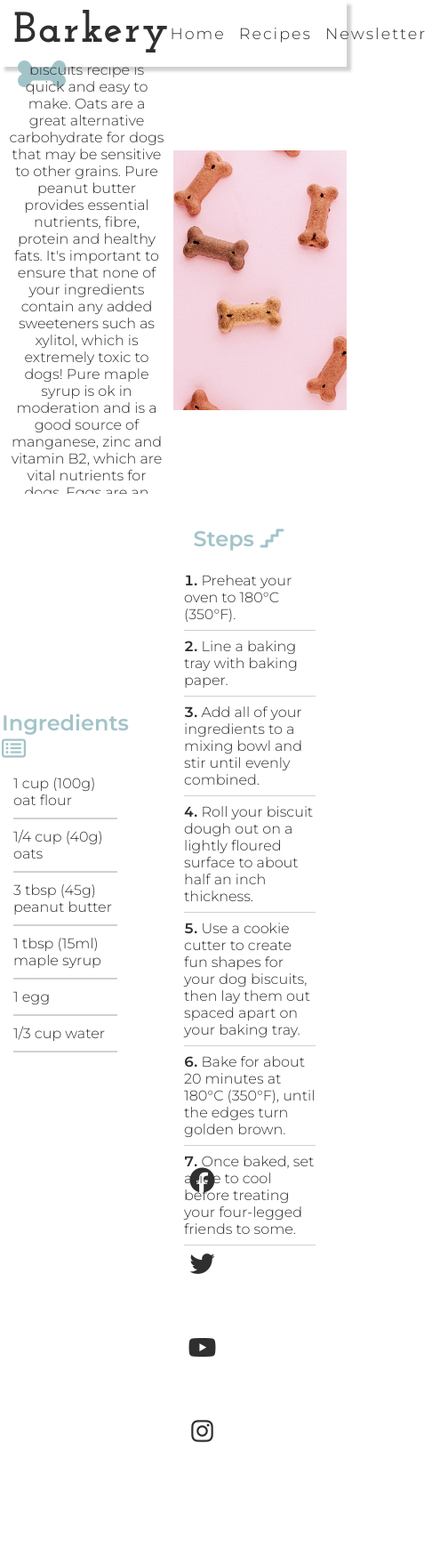
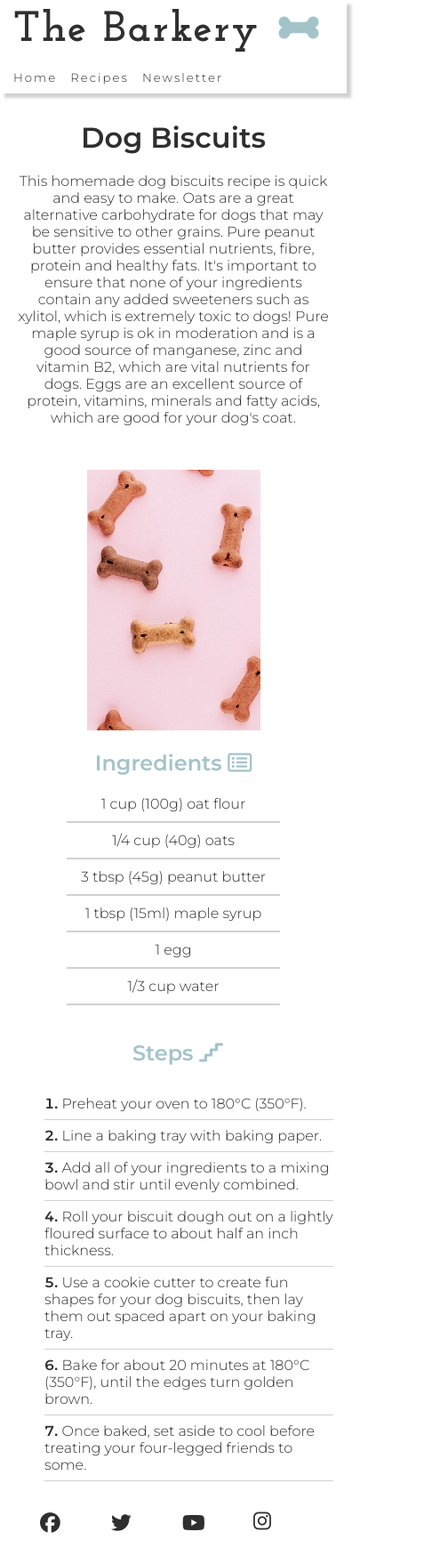
Before and after one commit to cameronk97/the-barkery, a plain HTML site: page dog-biscuits-recipe.html in a window 390 px wide. Shown: the whole page at 89% size, 495 px wide, since content can reach past the window. Before the commit the page ends 1656 px from the top, so only its background shows below. Drawn offline with Linux system fonts and the light colour scheme.

Commit message:
complete media queries

```diff
--- a/assets/css/style.css
+++ b/assets/css/style.css
@@ -216,7 +216,6 @@ header ul {
 
 .recipe-images {
     width: 334.45px;
-    width: 334.45px;
 }
 
   /* footer */
@@ -233,14 +232,15 @@ header ul {
     margin-left: 150px;
   }
 
-  #footer-links a {
+#footer-links a {
     align-self: center;
     color: #2f2f2f;
     font-size: 175%;
     letter-spacing: 85px;
-  }
+ /*   letter-spacing: 130px; */
+}
 
- .social-links {
+.social-links {
     display: inline-block;
     padding: 30px;
 }
@@ -334,11 +334,11 @@ header ul {
 }
 
 #recipe-info-text {
-    max-width: 100%;
+    max-width: 60%;
     flex-direction: column;
     justify-content: center;
-    align-items: center;
-    align-content: baseline;
+    align-items: flex-start;
+    align-content: center;
 }
 
 .recipe-title {
@@ -426,27 +426,203 @@ ol > li::marker {
 
 /* For larger to medium screen sizes from 1068px wide and down */
 @media screen and (max-width: 1068px) {
-    #hero-outer {
-        width: 100%
+
+    #recipe-links-container {
+        flex-wrap: wrap;
     }
 
-     #hero-image {
-        width: 100%;
-        background-size: cover;
-        height: 660px;
-    } */
-
-    #recipe-links-container div:nth-child(3) {
-        display: block;
-    }
 }
 
 /* For medium to smaller screen sizes from 900px wide and down */
 @media screen and (max-width: 900px) {
+    footer {
+        align-items: center;
+        justify-content: center;
+    }
 
+    .social-links {
+        width: 5rem;
+        align-self: center;
+        margin-left: 3rem;
+        padding: 30px 0px;
+    }
+
+    footer ul {
+        display: flex;
+        justify-content: space-evenly;
+        align-items: center;
+        align-content: center;
+    }
+
+    #footer-links {
+        margin-left: 0;
+    }
+
+    #recipe-info {
+        flex-direction: column;
+        overflow: visible;
+        align-content: flex-end;
+        display: block;
+        margin: 0 auto;
+        height: auto;
+
+    }
+
+    .recipe {
+        display: block;
+        clear: both;
+    }
+
+    #recipe-info-text {
+        display: block;
+        margin: 30px 0;
+        max-height: 800px;
+        max-width: 800px;
+    }
+
+    #recipe-image {
+        margin: 0 auto;
+        display: block;
+    }
+
+    #ingredients {
+     display: block;
+     clear: both;
+     width: 15rem;
+     margin: 0 auto;
+     padding-top: 10px;
+     text-align: center;
+
+    }
+
+    #ingredients h3, #steps h3 {
+        text-align: center;
+    }
+
+    #steps {
+        display: block;
+        clear: both;
+        width: 90%;
+        margin: 0 auto;
+    }
+
+    .subscribe-form {
+           margin-top: 85px;
+           margin-left: 45px;
+       }
 }
 
 /* For small screen sizes from 700px wide and down */
 @media screen and (max-width: 700px) {
+    #recipe-links-container {
+        flex-direction: column;
+        justify-content: center;
+        align-content: center;
+        align-items: center;
+        flex-wrap: nowrap;
+    }
+
+    .cover-text {
+        width: 250px;
+        height: 250px;
+        font-size: 110%;
+        text-align: center;
+        padding: 0;
+    }
+
+    #about-cover-text h2 {
+        margin-top: 2rem;
+    }
+
+    #scroll-cover-text h2 {
+        margin-top: 3rem;
+    }
+
+    header {
+        flex-wrap: wrap;
+        height: 105px;
+        width: 100%;
+        align-content: space-around;
+    }
+
+    #menu {
+        margin-left: 15px;
+    }
+
+    .subscribe-form {
+        margin-top: 65px;
+        margin-left: 35px;
+        max-width: 80%;
+    }
+
+    .subscribe-form h3, h2 {
+        text-align: center;
+    }
+
+     footer {
+        text-align: center;
+        width: 100%;
+        padding: 0;
+        position: relative;
+        justify-content: center;
+        align-content: center;
+        align-items: center;
+    }
+
+    .social-links {
+        font-size: small;
+        overflow: hidden;
+    }
+}
+
+/* For small to extra small screen sizes from 510px wide and down */
+@media screen and (max-width: 510px) {
+    .social-links {
+        margin: 0 auto;
+        align-items: center;
+    }
+
+    footer {
+        margin: 0 0 0 20px;
+        width: auto;
+    }
+
+    .recipe-images {
+        width: 215px;
+        height: 215px;
+    }
+
+    .recipe-links h3 {
+        font-size: smaller;
+    }
+
+    #steps {
+        width: 100%;
+    }
+
+    #menu, .logo i {
+        font-size: smaller;
+    }
+
+    h1 {
+      font-size: 36px;
+    }
+
+    .subscribe-form {
+           margin-top: 50px;
+           margin-left: 10px;
+    }
+
+    .subscribe-button {
+        margin: 0 auto;
+    }
 
 }
+
+/* For extra small screen sizes from 370px wide and down */
+@media screen and (max-width: 370px) {
+
+    .logo {
+        font-size: xx-large;
+    }
+}
```
